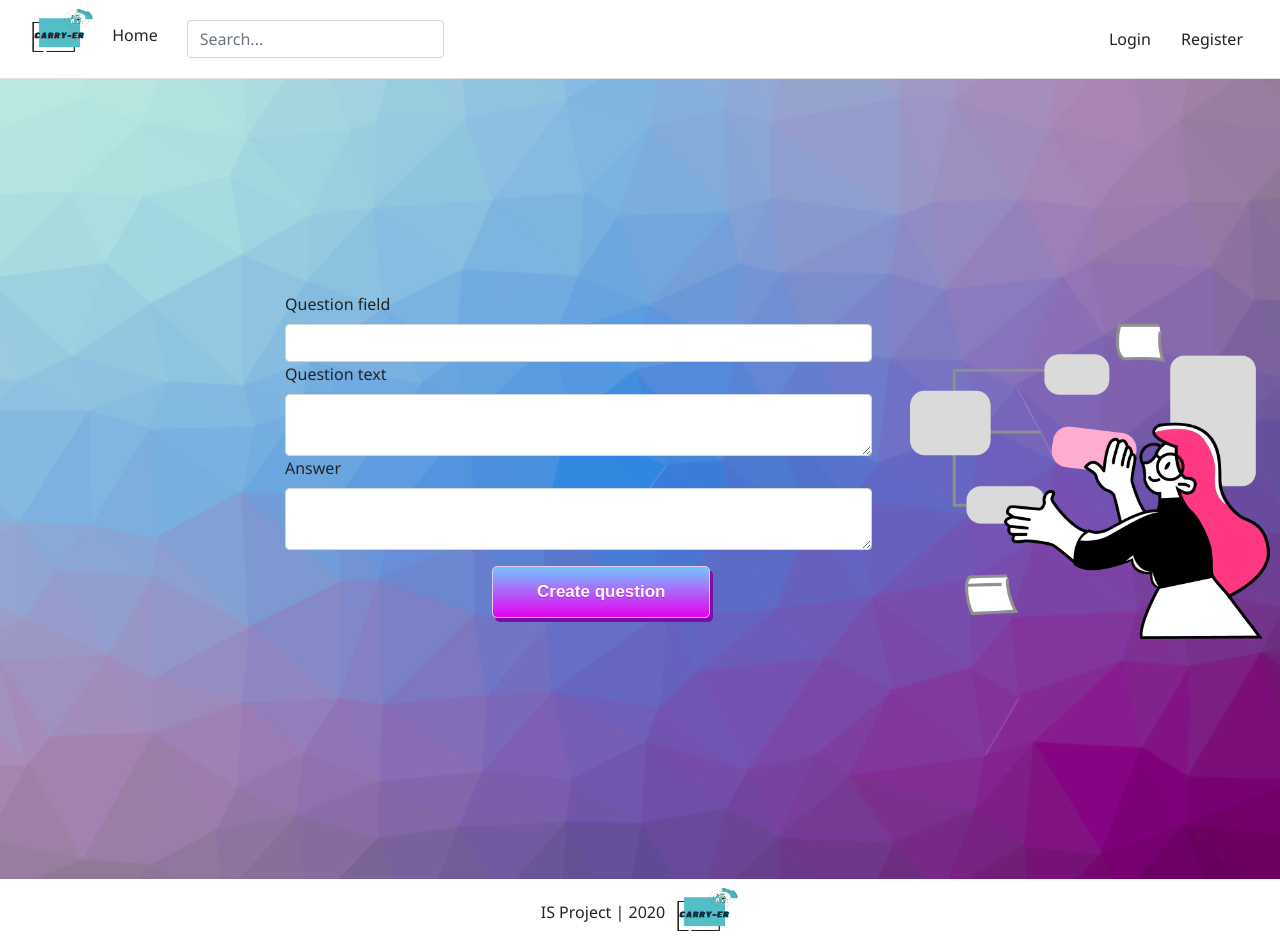
After one commit to sorinaioja/is_project, a Django app: page /question_create/ in a window 1280 px wide. The commit adds this page. Run offline with Django 3.2, Linux system fonts and the light colour scheme; some libraries are stand-ins or nearby versions.

Commit message:
added question models + create by company

```diff
--- a/src/ISProject/urls.py
+++ b/src/ISProject/urls.py
@@ -17,7 +17,7 @@ from personal.views import (
 	home_screen_view
 )
 
-from question.views import (questions_view)
+from question.views import (questions_view, question_create_view)
 
 from account.views import (
     register_view_Applicant,
@@ -55,6 +55,7 @@ urlpatterns = [
     path('company_update/', company_profile_update, name='update_company'),
     path('present_companies/', present_companies_view, name='companies'),
     path('job_detail/', job_create_view, name="job_detail"),
+    path('question_create/', question_create_view, name='question_create'),
     path('job_presentation/', present_job_view, name='job_presentation'),
     path('job_delete/<int:pk>', delete_jobs, name='job_delete'),
 
--- a/src/account/templates/account/compprofile.html
+++ b/src/account/templates/account/compprofile.html
@@ -98,6 +98,10 @@ color:white;
                             <div><i class="fe-icon-tag mr-1 text-muted"></i>
                                 <button type="button" class=" myButton btn " style="margin-top:16px">Post an interview test</button>
                             </div>
+
+                            <div><i class="fe-icon-tag mr-1 text-muted"></i>
+                                <a href="{% url 'question_create' %}"> <button type="button" class=" myButton btn " style="margin-top:16px">Post an interview question</button></a>
+                            </div>
                             <div><i class="fe-icon-tag mr-1 text-muted"></i>
                                 <a href="{% url 'update_company' %}">  <button class="myButton btn" type="submit" style="margin-top:16px"> Update Profile</button></a>
                             </div>
--- /dev/null
+++ b/src/question/forms.py
@@ -0,0 +1,15 @@
+from django import forms
+
+from account.models import Company
+from .models import Question
+
+
+class QuestionForm(forms.ModelForm):
+
+    class Meta:
+        model = Question
+        fields = [
+            'field',
+            'question_text',
+            'answer',
+            ]
--- /dev/null
+++ b/src/question/templates/question/question_create.html
@@ -0,0 +1,104 @@
+{% extends 'base.html' %}
+{% include 'account/comp_css.html' %}
+
+{% block content %}
+<style>
+    .container  {
+
+	  flex-shrink: 0;
+	  flex-grow: 1;
+	  display: flex;
+	  flex-direction: column;
+	  min-height: 100vh;
+	  justify-content: center;
+	  align-items: center
+}
+
+.wizard{
+ margin-top:50px;
+
+}
+
+.myButton {
+	box-shadow: 3px 4px 0px 0px #7c0da8;
+	background:linear-gradient(to bottom, #79bbff 5%, #e800f0 100%);
+	background-color:#79bbff;
+	border-radius:5px;
+	border:1px solid #e4cbf2;
+	display:flex;
+	cursor:pointer;
+	color:#ffffff;
+	font-family:Arial;
+	font-size:17px;
+	font-weight:bold;
+	padding:12px 44px;
+	text-decoration:none;
+	text-shadow:0px 1px 0px #c817eb;
+	position: relative;
+	left: 30%;
+}
+.myButton:hover {
+	background:linear-gradient(to bottom, #e800f0 5%, #79bbff 100%);
+	background-color:#e800f0;
+}
+.myButton:active {
+	position:relative;
+	top:1px;
+}
+
+.imagine {
+  width: 30%;
+  position:absolute;
+  left: 70%;
+}
+
+.imagine2 {
+  width: 10%;
+  height: 14%;
+  position:absolute;
+  left: 10%;
+  top: 10%;
+}
+
+</style>
+
+<div class="container">
+        <div class="col-lg-8 pb-5">
+            <form class="row" method="POST"> {% csrf_token %}
+
+                <div class="col-md-10">
+                    <div class="form-group">
+
+                        {{q_form.}}
+                        <label for="account-fn">Question field</label>
+                        <input class="form-control" type="text" id="account-fn" required="" name="field" >
+
+                        <label for="account-email">Question text</label>
+                        <textarea class="form-control"  name="question" type="text" id="account-email" required=""></textarea>
+
+                        <label for="account-d" >Answer</label>
+                        <textarea class="form-control" name="answer" id="account-d"  required=""></textarea>
+
+                    </div>
+                </div>
+
+                <button class="myButton" type="submit">Create question</button>
+            </form>
+        </div>
+     <img class="imagine"src="./../../static/isproject/strategist.png" />
+
+    </div>
+
+<script>
+
+ var $txtBox = $('#account-d');
+
+$txtBox.keyup(function(){
+    $('p.msg').text($txtBox.val());
+}).trigger('keyup')
+
+
+</script>
+
+
+  {% endblock content %}
--- a/src/question/views.py
+++ b/src/question/views.py
@@ -1,10 +1,35 @@
-from django.shortcuts import render
+from django.shortcuts import render, redirect
 
 # Create your views here.
+from question.forms import QuestionForm
 from question.models import Question
+
 
 def questions_view(request):
     context = {
         'questions': Question.objects.all(),
     }
     return render(request, 'question/questions.html', context)
+
+
+def question_create_view(request):
+    if request.POST:
+
+        q_form = QuestionForm(request.POST)
+
+        if q_form.is_valid():
+
+            field = request.POST.get('field')
+            answer = request.POST.get('answer')
+            q_text = request.POST.get('question')
+            company = request.user.company
+            q_form.save(commit=False)
+            q_form = Question.objects.create(field=field, answer=answer, question_text=q_text, company=company, stars=None)
+            q_form.save()
+            return redirect("home")
+    else:
+        q_form = QuestionForm()
+    context = {
+        'q_form': q_form
+    }
+    return render(request, "question/question_create.html", context)
```
Also changed, not shown: src/account/migrations/0009_merge_20201223_0304.py (added).
